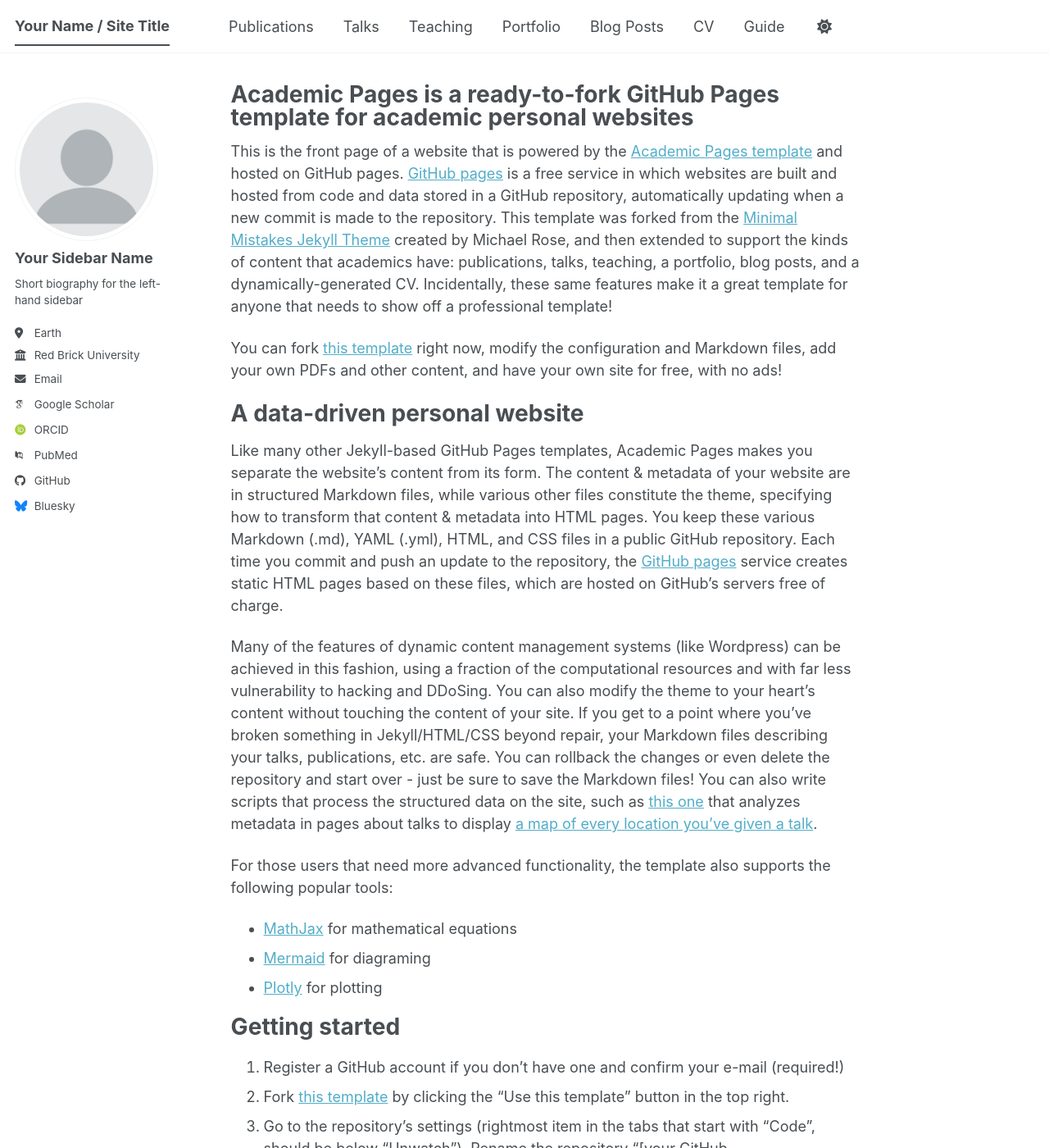
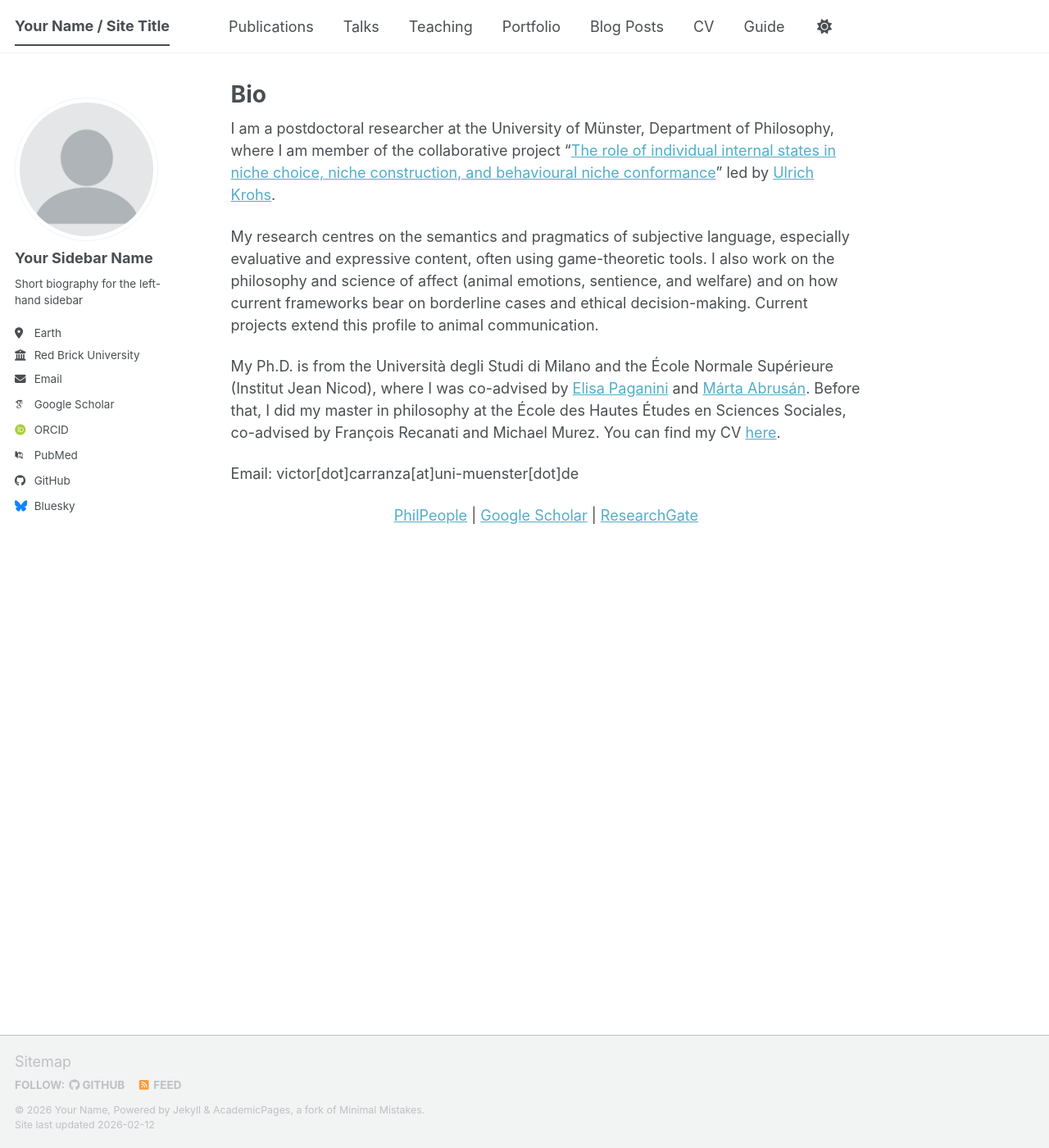
Before and after one commit to carranza-pinedo/carranza-pinedo.github.io, a Jekyll site: the page built from _pages/about.md, in a window 1280 px wide and 1400 px high. Shown: the whole window at 82% size. Built offline with Jekyll 4.4.1, drawn with Linux system fonts in a browser that asks for light colours; some web fonts are replaced; a script bundle is joined from its source files by our own code; library files that are not in the unit come from our copies; some of the changed text lies outside the part shown.

Commit message:
Update about.md

```diff
--- a/_pages/about.md
+++ b/_pages/about.md
@@ -1,56 +1,22 @@
 ---
 permalink: /
-title: "Academic Pages is a ready-to-fork GitHub Pages template for academic personal websites"
+title: "Bio"
 author_profile: true
 redirect_from:
   - /about/
   - /about.html
 ---
 
-This is the front page of a website that is powered by the [Academic Pages template](https://github.com/academicpages/academicpages.github.io) and hosted on GitHub pages. [GitHub pages](https://pages.github.com) is a free service in which websites are built and hosted from code and data stored in a GitHub repository, automatically updating when a new commit is made to the repository. This template was forked from the [Minimal Mistakes Jekyll Theme](https://mmistakes.github.io/minimal-mistakes/) created by Michael Rose, and then extended to support the kinds of content that academics have: publications, talks, teaching, a portfolio, blog posts, and a dynamically-generated CV. Incidentally, these same features make it a great template for anyone that needs to show off a professional template!
+I am a postdoctoral researcher at the University of Münster, Department of Philosophy, where I am member of the collaborative project "[The role of individual internal states in niche choice, niche construction, and behavioural niche conformance](https://www.uni-bielefeld.de/fakultaeten/biologie/forschung/verbuende/sfb_nc3/projects/d01ph2#comp_00005c3e9e38_00000000a7_0131)" led by [Ulrich Krohs](https://www.uni-muenster.de/PhilSem/mitglieder/krohs/krohs.html).
 
- You can fork [this template](https://github.com/academicpages/academicpages.github.io) right now, modify the configuration and Markdown files, add your own PDFs and other content, and have your own site for free, with no ads!
+My research centres on the semantics and pragmatics of subjective language, especially evaluative and expressive content, often using game-theoretic tools. I also work on the philosophy and science of affect (animal emotions, sentience, and welfare) and on how current frameworks bear on borderline cases and ethical decision-making. Current projects extend this profile to animal communication.
 
-A data-driven personal website
-======
-Like many other Jekyll-based GitHub Pages templates, Academic Pages makes you separate the website's content from its form. The content & metadata of your website are in structured Markdown files, while various other files constitute the theme, specifying how to transform that content & metadata into HTML pages. You keep these various Markdown (.md), YAML (.yml), HTML, and CSS files in a public GitHub repository. Each time you commit and push an update to the repository, the [GitHub pages](https://pages.github.com/) service creates static HTML pages based on these files, which are hosted on GitHub's servers free of charge.
+My Ph.D. is from the Università degli Studi di Milano and the École Normale Supérieure (Institut Jean Nicod), where I was co-advised by [Elisa Paganini](https://www.unimi.it/en/ugov/person/elisa-paganini) and [Márta Abrusán](https://sites.google.com/site/martaabrusan/). Before that, I did my master in philosophy at the École des Hautes Études en Sciences Sociales, co-advised by François Recanati and Michael Murez. You can find my CV [here](https://www.dropbox.com/scl/fi/1j1c3zyv8epc1pprvq1ma/cvitae_english.pdf?rlkey=4b85ngf0q3kvemlbfarvixrt2&st=16rj4gij&dl=0).
 
-Many of the features of dynamic content management systems (like Wordpress) can be achieved in this fashion, using a fraction of the computational resources and with far less vulnerability to hacking and DDoSing. You can also modify the theme to your heart's content without touching the content of your site. If you get to a point where you've broken something in Jekyll/HTML/CSS beyond repair, your Markdown files describing your talks, publications, etc. are safe. You can rollback the changes or even delete the repository and start over - just be sure to save the Markdown files! You can also write scripts that process the structured data on the site, such as [this one](https://github.com/academicpages/academicpages.github.io/blob/master/talkmap.ipynb) that analyzes metadata in pages about talks to display [a map of every location you've given a talk](https://academicpages.github.io/talkmap.html).
+Email: victor[dot]carranza[at]uni-muenster[dot]de
 
-For those users that need more advanced functionality, the template also supports the following popular tools:
-- [MathJax](https://www.mathjax.org/) for mathematical equations
-- [Mermaid](https://mermaid.js.org/) for diagraming
-- [Plotly](https://plotly.com/javascript/) for plotting
-
-Getting started
-======
-1. Register a GitHub account if you don't have one and confirm your e-mail (required!)
-1. Fork [this template](https://github.com/academicpages/academicpages.github.io) by clicking the "Use this template" button in the top right.
-1. Go to the repository's settings (rightmost item in the tabs that start with "Code", should be below "Unwatch"). Rename the repository "[your GitHub username].github.io", which will also be your website's URL.
-1. Set site-wide configuration and create content & metadata (see below -- also see [this set of diffs](https://archive.is/3TPas) showing what files were changed to set up [an example site](https://getorg-testacct.github.io) for a user with the username "getorg-testacct")
-1. Upload any files (like PDFs, .zip files, etc.) to the files/ directory. They will appear at https://[your GitHub username].github.io/files/example.pdf.
-1. Check status by going to the repository settings, in the "GitHub pages" section
-
-Site-wide configuration
-------
-The main configuration file for the site is in the base directory in [_config.yml](https://github.com/academicpages/academicpages.github.io/blob/master/_config.yml), which defines the content in the sidebars and other site-wide features. You will need to replace the default variables with ones about yourself and your site's github repository. The configuration file for the top menu is in [_data/navigation.yml](https://github.com/academicpages/academicpages.github.io/blob/master/_data/navigation.yml). For example, if you don't have a portfolio or blog posts, you can remove those items from that navigation.yml file to remove them from the header.
-
-Create content & metadata
-------
-For site content, there is one Markdown file for each type of content, which are stored in directories like _publications, _talks, _posts, _teaching, or _pages. For example, each talk is a Markdown file in the [_talks directory](https://github.com/academicpages/academicpages.github.io/tree/master/_talks). At the top of each Markdown file is structured data in YAML about the talk, which the theme will parse to do lots of cool stuff. The same structured data about a talk is used to generate the list of talks on the [Talks page](https://academicpages.github.io/talks), each [individual page](https://academicpages.github.io/talks/2012-03-01-talk-1) for specific talks, the talks section for the [CV page](https://academicpages.github.io/cv), and the [map of places you've given a talk](https://academicpages.github.io/talkmap.html) (if you run this [python file](https://github.com/academicpages/academicpages.github.io/blob/master/talkmap.py) or [Jupyter notebook](https://github.com/academicpages/academicpages.github.io/blob/master/talkmap.ipynb), which creates the HTML for the map based on the contents of the _talks directory).
-
-**Markdown generator**
-
-The repository includes [a set of Jupyter notebooks](https://github.com/academicpages/academicpages.github.io/tree/master/markdown_generator
-) that converts a CSV containing structured data about talks or presentations into individual Markdown files that will be properly formatted for the Academic Pages template. The sample CSVs in that directory are the ones I used to create my own personal website at stuartgeiger.com. My usual workflow is that I keep a spreadsheet of my publications and talks, then run the code in these notebooks to generate the Markdown files, then commit and push them to the GitHub repository.
-
-How to edit your site's GitHub repository
-------
-Many people use a git client to create files on their local computer and then push them to GitHub's servers. If you are not familiar with git, you can directly edit these configuration and Markdown files directly in the github.com interface. Navigate to a file (like [this one](https://github.com/academicpages/academicpages.github.io/blob/master/_talks/2012-03-01-talk-1.md) and click the pencil icon in the top right of the content preview (to the right of the "Raw | Blame | History" buttons). You can delete a file by clicking the trashcan icon to the right of the pencil icon. You can also create new files or upload files by navigating to a directory and clicking the "Create new file" or "Upload files" buttons.
-
-Example: editing a Markdown file for a talk
-![Editing a Markdown file for a talk](/images/editing-talk.png)
-
-For more info
-------
-More info about configuring Academic Pages can be found in [the guide](https://academicpages.github.io/markdown/), the [growing wiki](https://github.com/academicpages/academicpages.github.io/wiki), and you can always [ask a question on GitHub](https://github.com/academicpages/academicpages.github.io/discussions). The [guides for the Minimal Mistakes theme](https://mmistakes.github.io/minimal-mistakes/docs/configuration/) (which this theme was forked from) might also be helpful.
+<p style="text-align: center;">
+  <a href="https://philpeople.org/profiles/victor-carranza-pinedo" target="_blank">PhilPeople</a> |
+  <a href="https://scholar.google.com/citations?user=thxJEMgAAAAJ&hl=es&oi=ao" target="_blank">Google Scholar</a> |
+  <a href="https://www.researchgate.net/profile/Victor-Carranza-Pinedo" target="_blank">ResearchGate</a>
+</p>
```
